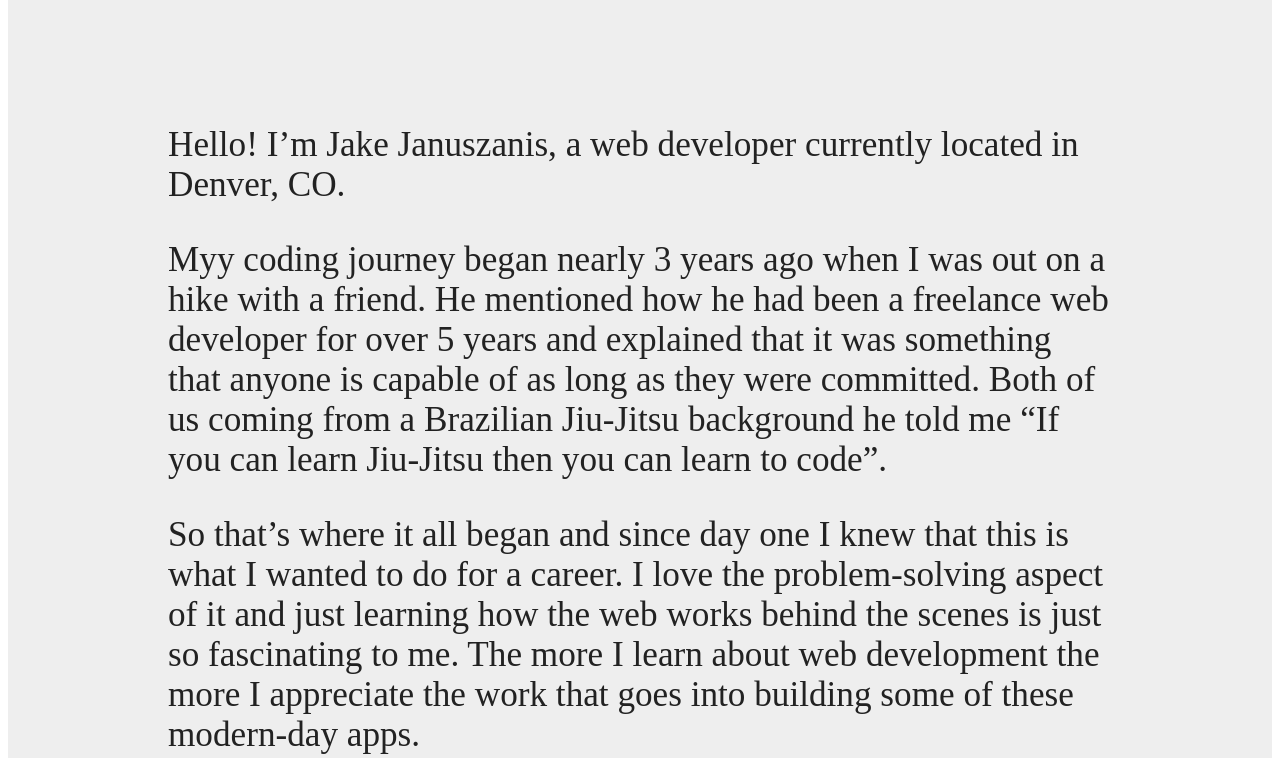
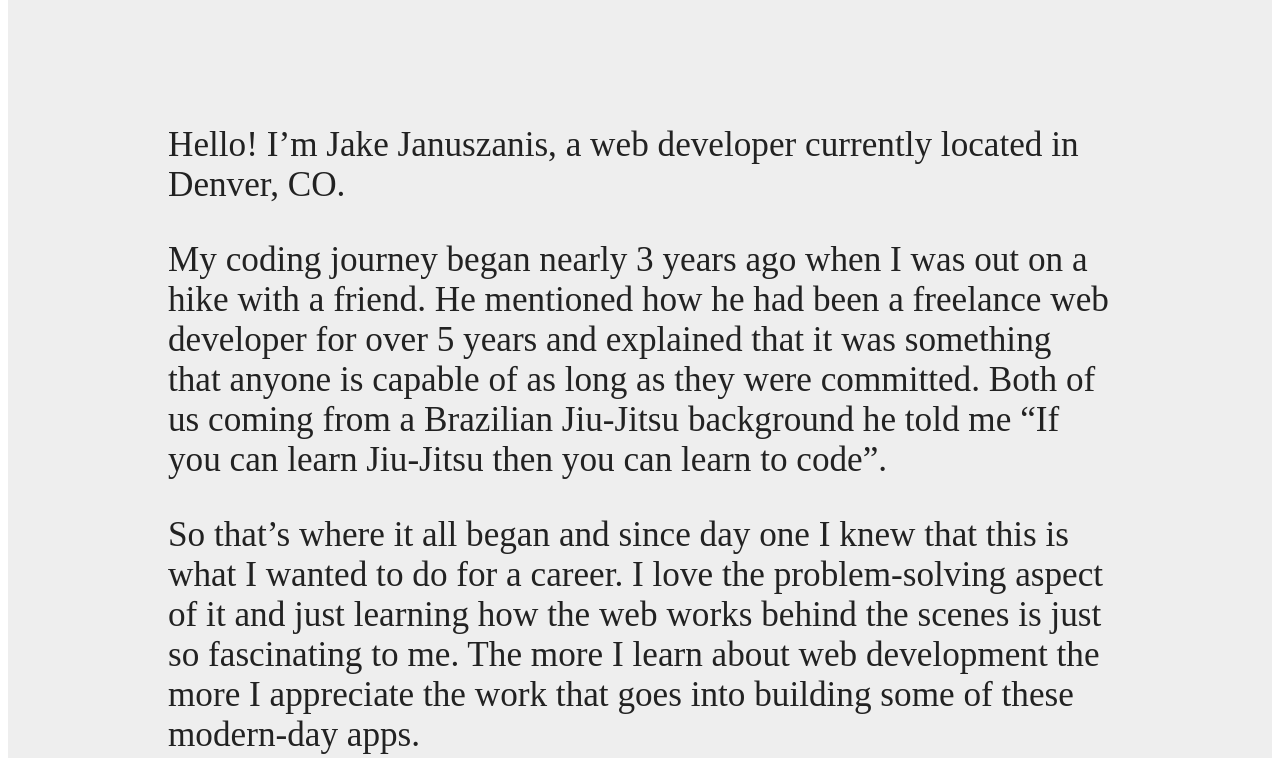
Before and after one commit to Jake-Januszanis/portfolio-v3, a Gatsby site: page /about in a window 1280 px wide. Shown: the part 339-1097 px from the top of the page. Built offline with nearby package versions, Linux system fonts and the light colour scheme; Gatsby itself is replaced by a stand-in of ours.

Commit message:
Fixed a small typo in the about section

```diff
--- a/src/pages/about.js
+++ b/src/pages/about.js
@@ -10,7 +10,7 @@ export default function About() {
                 <div className="about-flex">
                     <div className="about-flex__left">
                        <p> Hello! I’m Jake Januszanis, a web developer currently located in Denver, CO.</p>
-                        <p>Myy coding journey began nearly 3 years ago when I was out on a hike with a friend.
+                        <p>My coding journey began nearly 3 years ago when I was out on a hike with a friend.
                          He mentioned how he had been a freelance web developer for over 5 years and explained that it was something that anyone is capable of as long as they were committed.
                          Both of us coming from a Brazilian Jiu-Jitsu background he told me “If you can learn Jiu-Jitsu then you can learn to code”.
                          </p>
```
